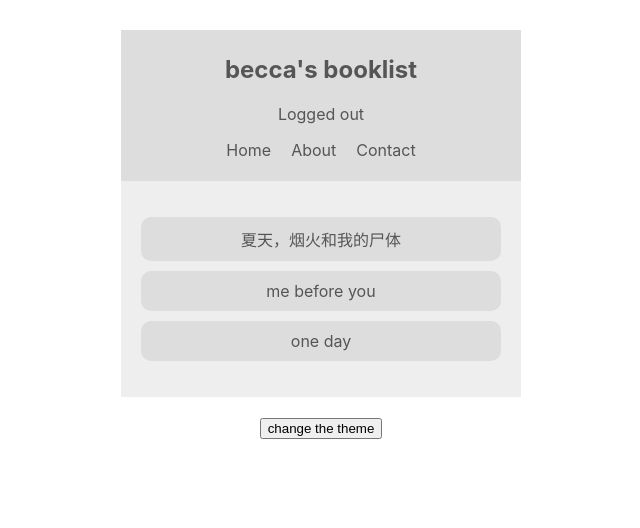
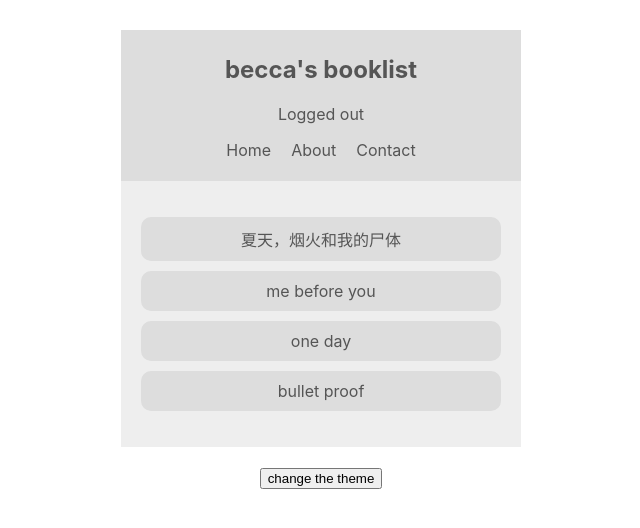
Before and after one commit to sincerity628/learn-react-context-and-hooks, a React (Create React App) app: page / in a window 1280 px wide. Shown: the top 528 px of the page, without its empty margins (319-959 px from the left). Built offline with nearby package versions, Linux system fonts and the light colour scheme.

Commit message:
rewrite the contexts.

```diff
--- a/src/App.js
+++ b/src/App.js
@@ -4,6 +4,7 @@ import BookList from './components/BookList';
 import ThemeToggle from './components/ThemeToggle';
 import ThemeContextProvider from './contexts/ThemeContext';
 import AuthContextProvider from './contexts/AuthContext';
+import BookContextProvider from './contexts/BookContext';
 
 const App = () => {
   return (
@@ -11,7 +12,9 @@ const App = () => {
       <ThemeContextProvider>
         <AuthContextProvider>
           <Navbar />
-          <BookList />
+          <BookContextProvider>
+            <BookList />
+          </BookContextProvider>
           <ThemeToggle />
         </AuthContextProvider>
       </ThemeContextProvider>
--- a/src/components/BookList.js
+++ b/src/components/BookList.js
@@ -1,15 +1,18 @@
 import React, { useContext } from 'react';
 import { ThemeContext } from '../contexts/ThemeContext';
+import { BookContext } from '../contexts/BookContext';
 
 const BookList = () => {
   const { isLight, dark, light } = useContext(ThemeContext);
+  const { books } = useContext(BookContext);
   const theme = isLight? light : dark;
+
   return (
     <div className="book-list" style={{ background: theme.bg, color: theme.syntax }}>
       <ul>
-        <li style={{ background: theme.ui }}>夏天，烟火和我的尸体</li>
-        <li style={{ background: theme.ui }}>me before you</li>
-        <li style={{ background: theme.ui }}>one day</li>
+        { books.map( book => (
+          <li key={book.id} style={{ background: theme.ui }}>{ book.title }</li>
+        )) }
       </ul>
     </div>
   );
--- a/src/contexts/AuthContext.js
+++ b/src/contexts/AuthContext.js
@@ -1,23 +1,20 @@
-import React, { Component, createContext } from 'react';
+import React, { createContext, useState } from 'react';
 
 export const AuthContext = createContext();
 
-class AuthContextProvider extends Component {
-  state = {
-    isAuthenticated: false
+const AuthContextProvider = (props) => {
+  const [isAuthenticated, setIsAuthenticated] = useState(false);
+
+  const toggleAuth = () => {
+    setIsAuthenticated(!isAuthenticated);
   }
 
-  toggleAuth = () => {
-    this.setState({ isAuthenticated: !this.state.isAuthenticated });
-  }
-
-  render() {
-    return (
-      <AuthContext.Provider value={{ ...this.state, toggleAuth: this.toggleAuth }}>
-        { this.props.children }
-      </AuthContext.Provider>
-    );
-  }
+  return (
+    <AuthContext.Provider value={{isAuthenticated, toggleAuth}}>
+      { props.children }
+    <div onClick={toggleAuth}></div>
+    </AuthContext.Provider>
+  );
 }
 
 export default AuthContextProvider;
--- /dev/null
+++ b/src/contexts/BookContext.js
@@ -0,0 +1,23 @@
+import React, { createContext, useState } from 'react';
+
+export const BookContext = createContext();
+
+const initBooks = [
+  { id: 1, title: '夏天，烟火和我的尸体' },
+  { id: 2, title: 'me before you' },
+  { id: 3, title: 'one day' },
+  { id: 4, title: 'bullet proof' }
+];
+
+const BookContextProvider = (props) => {
+  const [books, setBooks] = useState(initBooks);
+
+  return (
+    <BookContext.Provider value={{books}}>
+      { props.children }
+    <div onClick={() => setBooks(initBooks)}></div>
+    </BookContext.Provider>
+  );
+}
+
+export default BookContextProvider;
--- a/src/contexts/ThemeContext.js
+++ b/src/contexts/ThemeContext.js
@@ -1,26 +1,23 @@
-import React, { Component, createContext } from 'react';
+import React, { createContext, useState } from 'react';
 
 // the default value should be put inside the parenthesis
 export const ThemeContext = createContext();
 
-class ThemeContextProvider extends Component {
-  state = {
-    isLight: true,
-    light: { syntax: '#555', ui: '#ddd', bg: '#eee' },
-    dark: { syntax: '#ddd', ui:'#333', bg: '#555'  }
-  }
+const ThemeContextProvider = (props) => {
+  const [isLight, setIsLight] = useState(true);
+  const light = { syntax: '#555', ui: '#ddd', bg: '#eee' };
+  const dark = { syntax: '#ddd', ui:'#333', bg: '#555' };
 
-  changeTheme = () => {
-    this.setState({ isLight: !this.state.isLight });
-  }
+  const changeTheme = () => {
+    setIsLight(!isLight);
+  };
 
-  render() {
-    return (
-      <ThemeContext.Provider value={{ ...this.state, changeTheme:this.changeTheme }}>
-        { this.props.children }
-      </ThemeContext.Provider>
-    );
-  }
+  return (
+    <ThemeContext.Provider value={{ isLight, light, dark, changeTheme }}>
+      { props.children }
+      <div onClick={changeTheme}></div>
+    </ThemeContext.Provider>
+  );
 }
 
 export default ThemeContextProvider;
```
